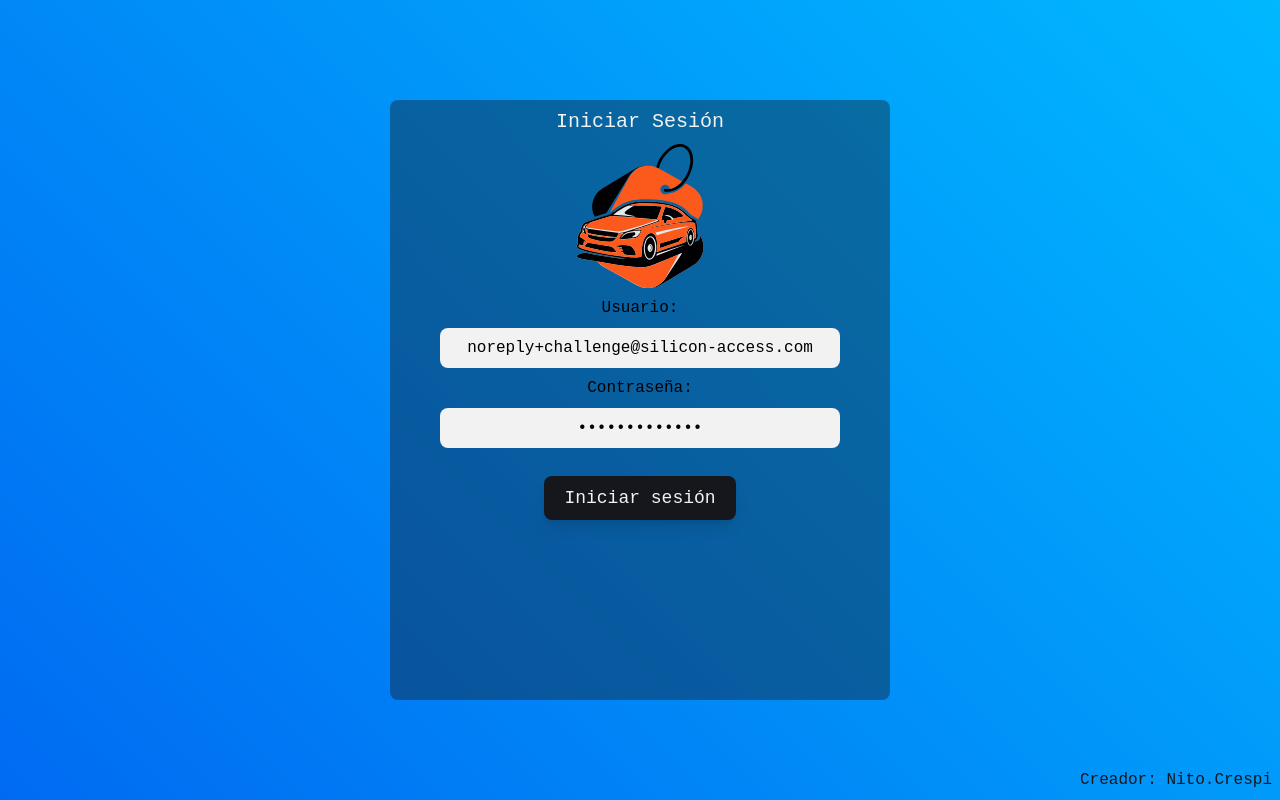
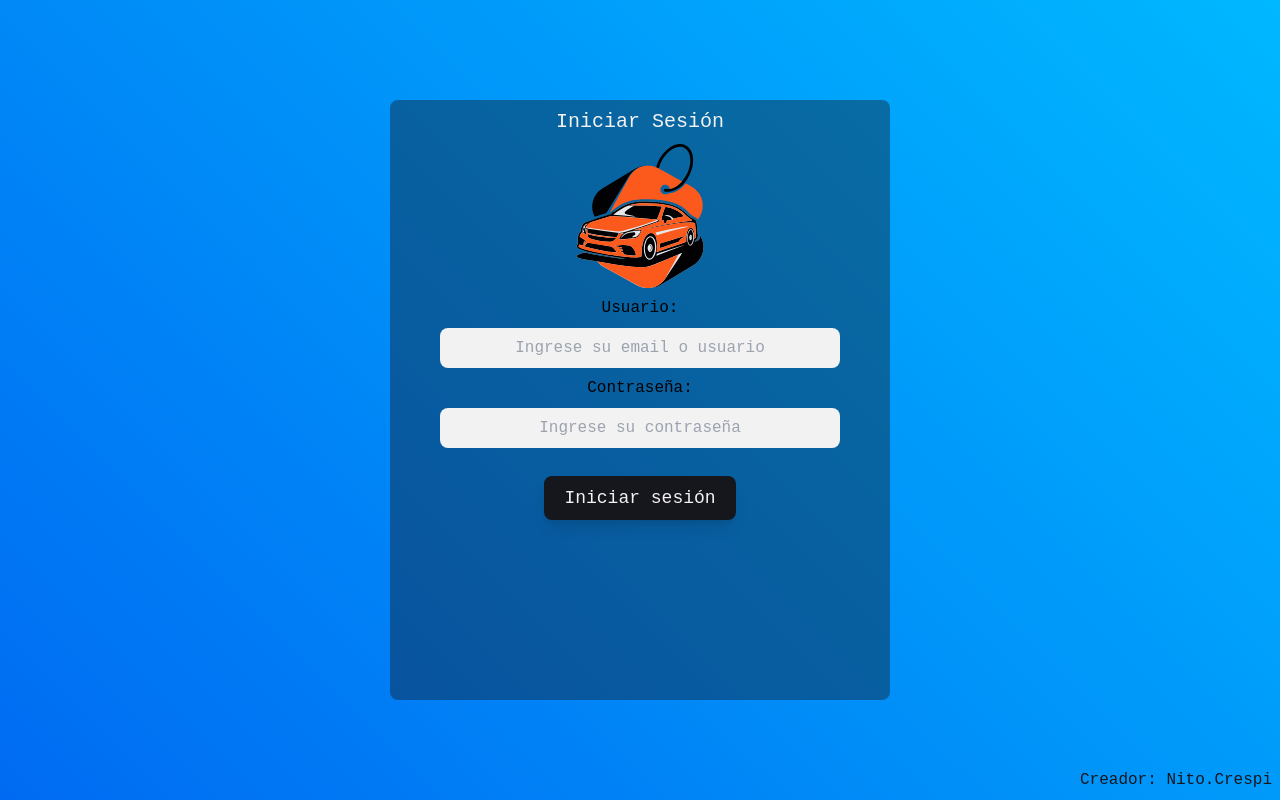
Before and after one commit to Nito-Crespi/challenge-silicon-access, a React (Create React App) app: page /login in a window 1280 px wide. Built offline with nearby package versions, Linux system fonts and the light colour scheme; no server answers.

Commit message:
Update LoginForm.js

```diff
--- a/src/pages/LoginForm/LoginForm.js
+++ b/src/pages/LoginForm/LoginForm.js
@@ -53,11 +53,16 @@ const LoginForm = () => {
     }
   };
 
-  useEffect(() => {
-    setUsername("noreply+challenge@silicon-access.com");
-    setPassword("bienvenido123");
-    console.log(`${process.env.REACT_APP_API_URL}/auth/login/`);
-  }, []);
+  // useEffect(() => {
+  //   const FakeAuth = true;
+  //   if (FakeAuth) {
+  //     setUsername("asd@asd.com");
+  //     setPassword("asdzxc123");
+  //   } else {
+  //     setUsername("noreply+challenge@silicon-access.com");
+  //     setPassword("bienvenido123");
+  //   }
+  // }, []);
 
   return (
     <div className="flex h-screen items-center justify-center">
@@ -94,6 +99,7 @@ const LoginForm = () => {
             <input
               className="mt-2 h-10 min-w-[400px] rounded-lg bg-primary-text text-center"
               type="password"
+              autoComplete="off"
               value={password}
               onChange={(e) => {
                 setPassword(e.target.value);
```
